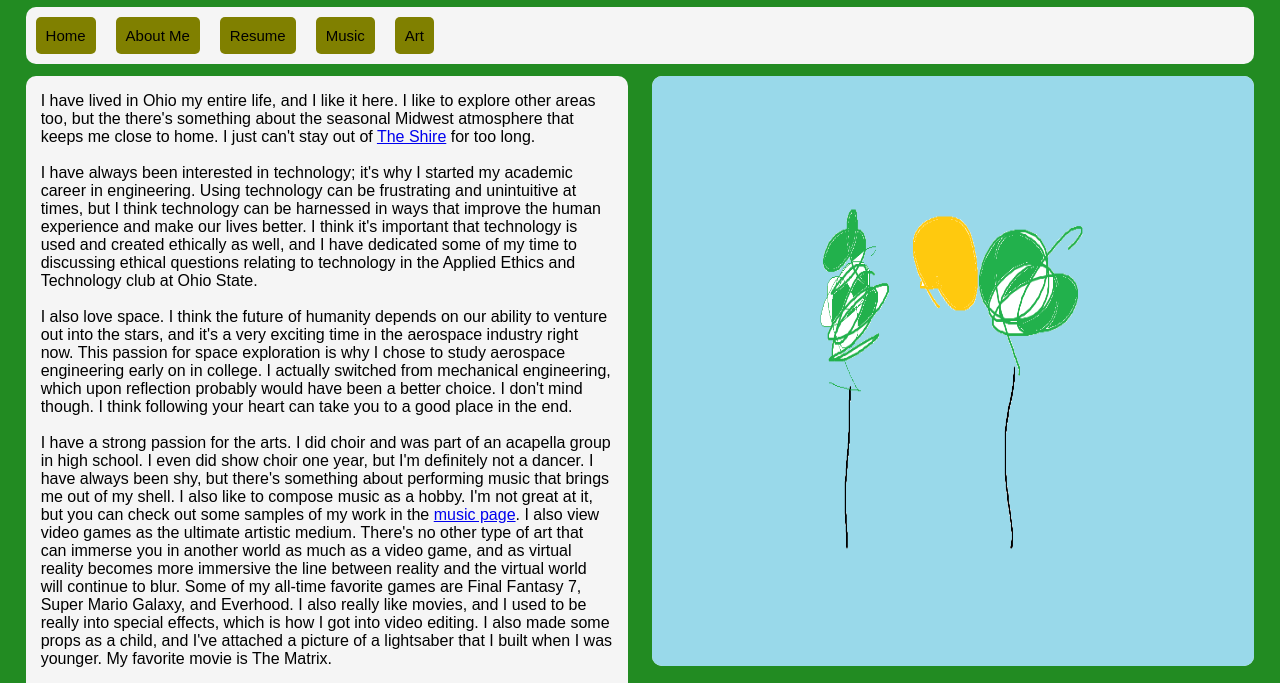
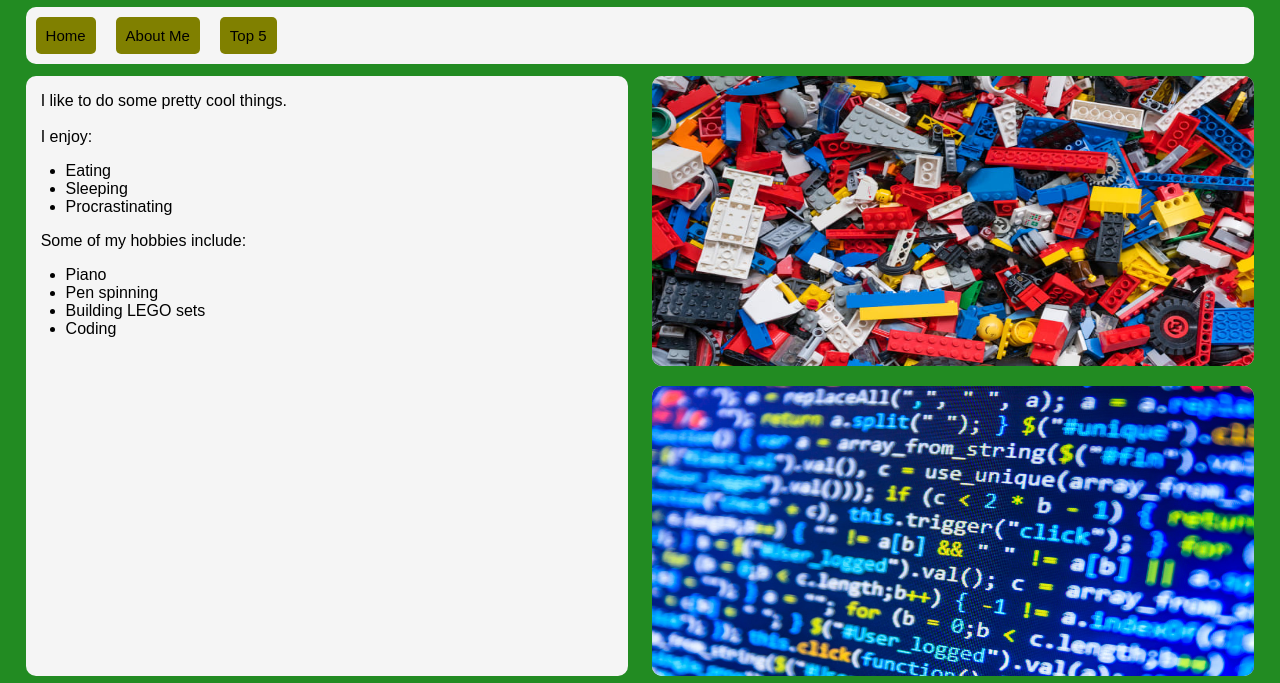
Before and after one commit to MilesJanow/PersonalWebApp, a plain HTML site: page about-me.html in a window 1280 px wide. Shown: the part 76-759 px from the top of the page. Drawn offline with Linux system fonts and the light colour scheme.

Commit message:
overhaul

```diff
--- a/about-me.html
+++ b/about-me.html
@@ -13,90 +13,39 @@
         <div class="top-nav">
             <a href="index.html">Home</a>
             <a href="about-me.html">About Me</a>
-            <a href="resume.html">Resume</a>
-            <a href="music.html">Music</a>
-            <a href="art.html">Art</a>
+            <a href="top-5.html">Top 5</a>
         </div>
         <!--top-nav END-->
         <div class="container1">
-            <div class="leftbox" style="height:1200px">
-                <p>I have lived in Ohio my entire life, and I like it here. I
-                    like to explore other areas too, but the there's
-                    something about the seasonal Midwest atmosphere
-                    that keeps me close to home. I just can't stay out of <a href="https://en.wikipedia.org/wiki/The_Shire" target="_blank">The Shire</a> for too
-                    long.
+            <div class="leftbox" style="height:600px">
+                <p>
+                    I like to do some pretty cool things.
                     <br><br>
-                    I have always been interested in technology; it's
-                    why I started my academic career in engineering.
-                    Using technology can be frustrating and unintuitive
-                    at times, but I think technology can be harnessed in
-                    ways that improve the human experience and make
-                    our lives better. I think it's important that
-                    technology is used and created ethically as well, and
-                    I have dedicated some of my time to discussing
-                    ethical questions relating to technology in the
-                    Applied Ethics and Technology club at Ohio State.
-                    <br><br>
-                    I also love space. I think the future of humanity
-                    depends on our ability to venture out into the stars,
-                    and it's a very exciting time in the aerospace
-                    industry right now. This passion for space
-                    exploration is why I chose to study aerospace
-                    engineering early on in college. I actually switched
-                    from mechanical engineering, which upon reflection
-                    probably would have been a better choice. I don't
-                    mind though. I think following your heart can take
-                    you to a good place in the end.
-                    <br><br>
-                    I have a strong passion for the arts. I did choir and
-                    was part of an acapella group in high school. I even
-                    did show choir one year, but I'm definitely not a
-                    dancer. I have always been shy, but there's
-                    something about performing music that brings me
-                    out of my shell. I also like to compose music as a
-                    hobby. I'm not great at it, but you can check out
-                    some samples of my work in the <a href="music.html">music page</a>. I also
-                    view video games as the ultimate artistic medium.
-                    There's no other type of art that can immerse you
-                    in another world as much as a video game, and as
-                    virtual reality becomes more immersive the line
-                    between reality and the virtual world will continue
-                    to blur. Some of my all-time favorite games are
-                    Final Fantasy 7, Super Mario Galaxy, and Everhood.
-                    I also really like movies, and I used to be really into
-                    special effects, which is how I got into video editing.
-                    I also made some props as a child, and I've attached
-                    a picture of a lightsaber that I built when I was
-                    younger. My favorite movie is The Matrix.
-                    <br><br>
-                    I like helping people and playing support. When I
-                    was involved in Sigma Gamma Tau during my time
-                    as an aerospace engineering major, I got the
-                    opportunity to help with some of the review
-                    sessions. These sessions were created so that more
-                    experienced students could help students in lower-level
-                    aerospace classes do better. It was also an
-                    opportunity to reflect on material learned earlier
-                    and to improve my own knowledge.
-                    <br><br>
-                    I'm currently on a break from school, but when I
-                    return, I would like to do some courses in
-                    philosophy and architecture. I'm naturally curious
-                    about a lot of things, and I think it's good to take
-                    some time to explore different ideas and broaden
-                    my skillset.
-                    <br><br>
-                    Thank you for taking the time to read this, I hope I
-                    was able to express what I'm about. If you want to
-                    talk business, or whatever, you can contact me at
-                    <a href="mailto:felixjanow@outlook.com">felixjanow@outlook.com</a> and <a href="mailto:janow.6@osu.edu">janow.6@osu.edu</a>.</p>
+                    I enjoy:
+                    </p>
+                    <ul>
+                        <li>Eating</li>
+                        <li>Sleeping</li>
+                        <li>Procrastinating</li>
+                    </ul>
+                    <p>
+                        Some of my hobbies include:
+                    </p>
+                    <ul>
+                        <li>Piano</li>
+                        <li>Pen spinning</li>
+                        <li>Building LEGO sets</li>
+                        <li>Coding</li>
+                    </ul>
+                    <p>
+                </p>
             </div>
             <div class="rightbox">
-                <div class="topbox" style="height:590px">
-                    <img src="images/sunny-forest.png" style="width:100%; height:100%; border-radius: 10px;">
+                <div class="topbox" style="height:290px">
+                    <img src="images/lego.jpg" style="width:100%; height:100%; border-radius: 10px;">
                 </div>
-                <div class="bottombox" style="height:590px">
-                    <img src="images/lightsaber.png" style="width:100%; height:100%; border-radius: 10px;">
+                <div class="bottombox" style="height:290px">
+                    <img src="images/coding.jpg" style="width:100%; height:100%; border-radius: 10px;">
                 </div>
             </div>
         </div>
```
Also changed, not shown: art.html (deleted, +0 -33 lines), index.html (+7 -14 lines), music.html (deleted, +0 -44 lines), resume.html (deleted, +0 -44 lines), top-5.html (added, +79 -0 lines), images/coding.jpg (added), images/duck-picture.png (deleted), images/lego.jpg (added), images/lightsaber.png (deleted), images/sunny-forest.png (deleted), 1 other file.
